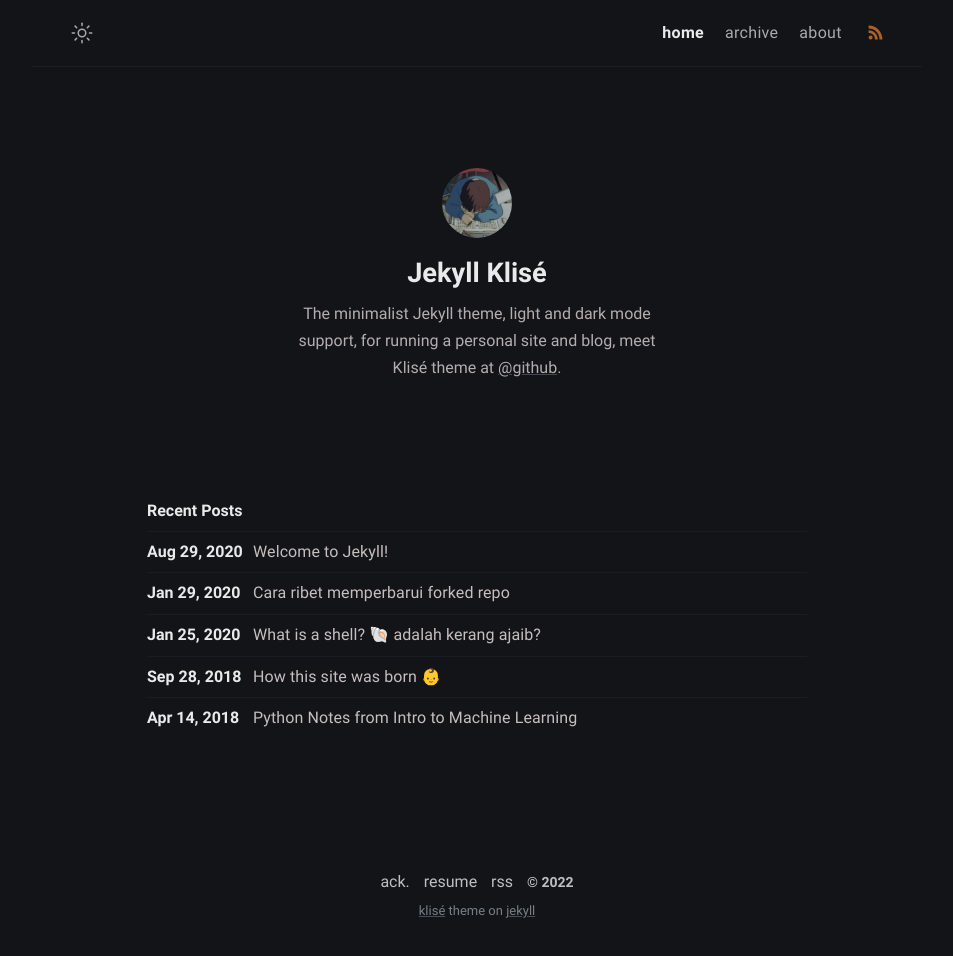
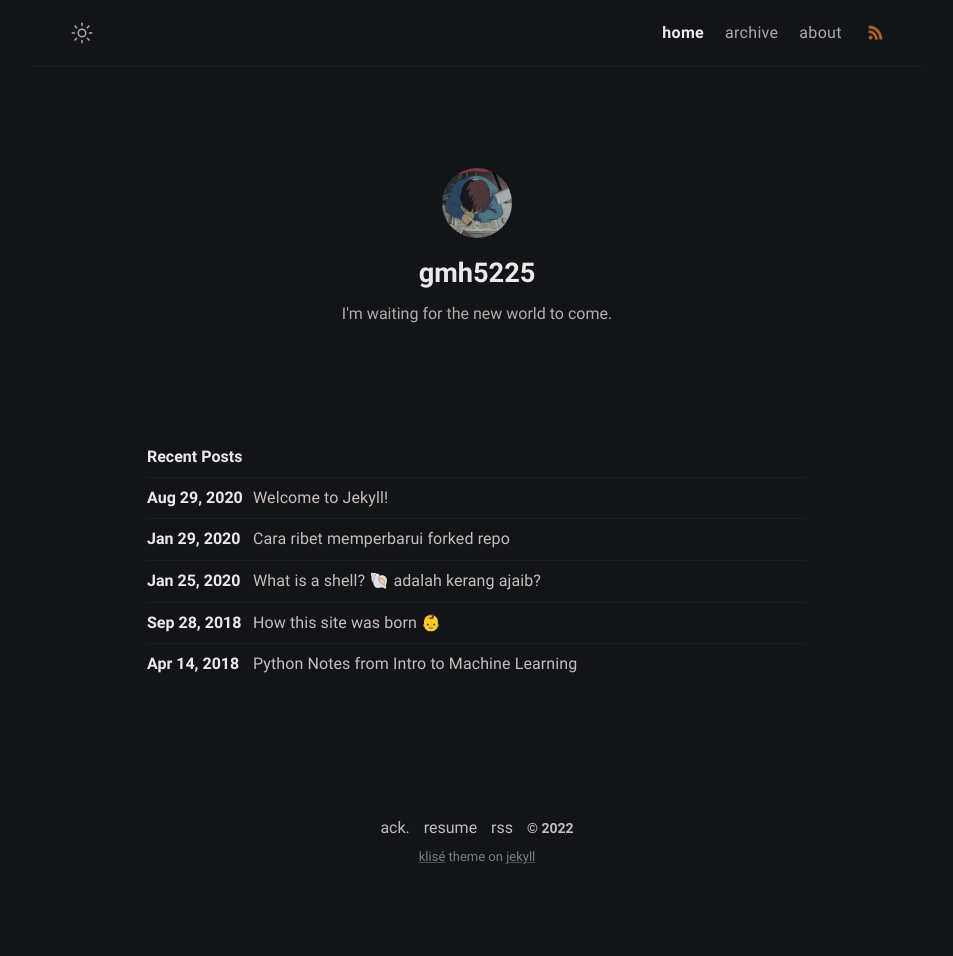
Before and after one commit to gmh5225/gmh5225.github.io, a Jekyll site: the page built from index.md, in a window 1280 px wide. Shown: the whole page, without its empty margins (163-1116 px from the left). Built offline with Jekyll 4.4.1, drawn with Linux system fonts in a browser that asks for light colours; after the commit the page ends 902 px from its top, so only the background shows below that.

Commit message:
Update _config.yml

```diff
--- a/_config.yml
+++ b/_config.yml
@@ -1,8 +1,7 @@
 # Site settings
 title: gmh5225's Blog # site title
 description: >- # site description
-  He's writing in Bahasa about web technology and experience as a journal
-  for documentation things that he learned, meet him <a href="https://github.com/piharpi" target="_blank" rel="noopener">@github</a>.
+  I'm waiting for the new world to come.
 lang: en-US # default lang
 timezone: Asia/Jakarta # set your timezone
 image: assets/img/ogp.png # This image used for Open Graph more info https://ogp.me/
@@ -11,10 +10,9 @@ mode: dark # default theme "dark" | "light"
 
 # Profile settings
 author:
-  name: Jekyll Klisé # author name
+  name: gmh5225 # author name
   bio: >- # tell to the world
-    The minimalist Jekyll theme, light and dark mode support, for running a personal site and blog,
-    meet Klisé theme at <a href="https://github.com/piharpi/jekyll-klise" target="_blank" rel="noopener">@github</a>.
+    I'm waiting for the new world to come.
   username: username # general username
   github: github_username # github username
   twitter: twitter_username # twitter username
@@ -23,7 +21,7 @@ author:
   avatar: /assets/img/avatar.jpg # change with your own avatar
 
 # URL settings
-url: "https://klise.now.sh" #
+url: "https://gmh5225.github.io/" #
 baseurl:
 permalink: /:title/
 google_analytics: # leave it blank if not wish
```
